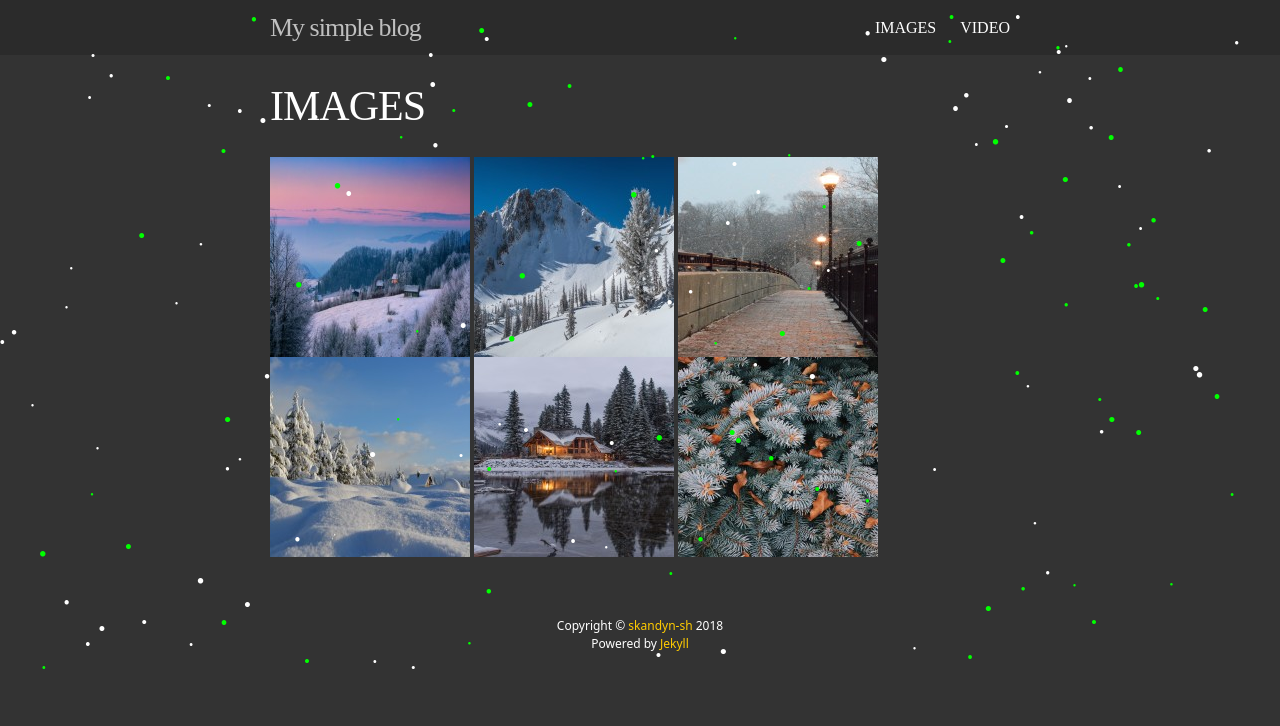
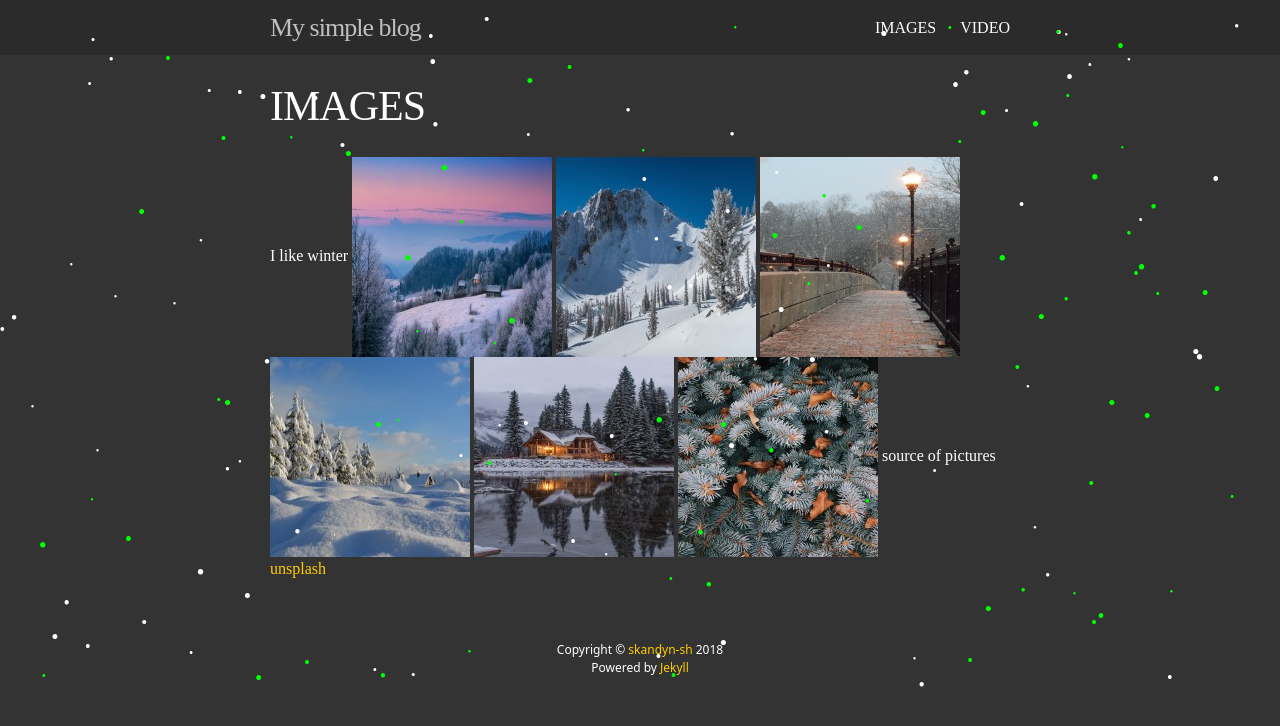
Before and after one commit to skandyn-sh/skandyn-sh.github.io, a Jekyll site: the page built from photos.html, in a window 1280 px wide. Shown: the top 726 px of the page. Built offline with Jekyll 4.4.1, drawn with Linux system fonts in a browser that asks for light colours; nearby versions of some CDN libraries; library files that are not in the unit come from our copies; comment, search, counter and statistics services are not loaded.

Commit message:
Update photos.html

```diff
--- a/photos.html
+++ b/photos.html
@@ -3,10 +3,14 @@ layout: page
 title: IMAGES
 permalink: /images/
 ---
+I like winter
 
 <a data-fancybox="gallery" href="/img/photos/big_1.jpg"><img src="/img/photos/small_1.jpg"></a>
 <a data-fancybox="gallery" href="/img/photos/big_2.jpg"><img src="/img/photos/small_2.jpg"></a>
 <a data-fancybox="gallery" href="/img/photos/big_3.jpg"><img src="/img/photos/small_3.jpg"></a>
+
 <a data-fancybox="gallery" href="/img/photos/big_4.jpg"><img src="/img/photos/small_4.jpg"></a>
 <a data-fancybox="gallery" href="/img/photos/big_5.jpg"><img src="/img/photos/small_5.jpg"></a>
 <a data-fancybox="gallery" href="/img/photos/big_6.jpg"><img src="/img/photos/small_6.jpg"></a>
+
+source of pictures <a href="https://unsplash.com/" target="_blank">unsplash</a>
```
